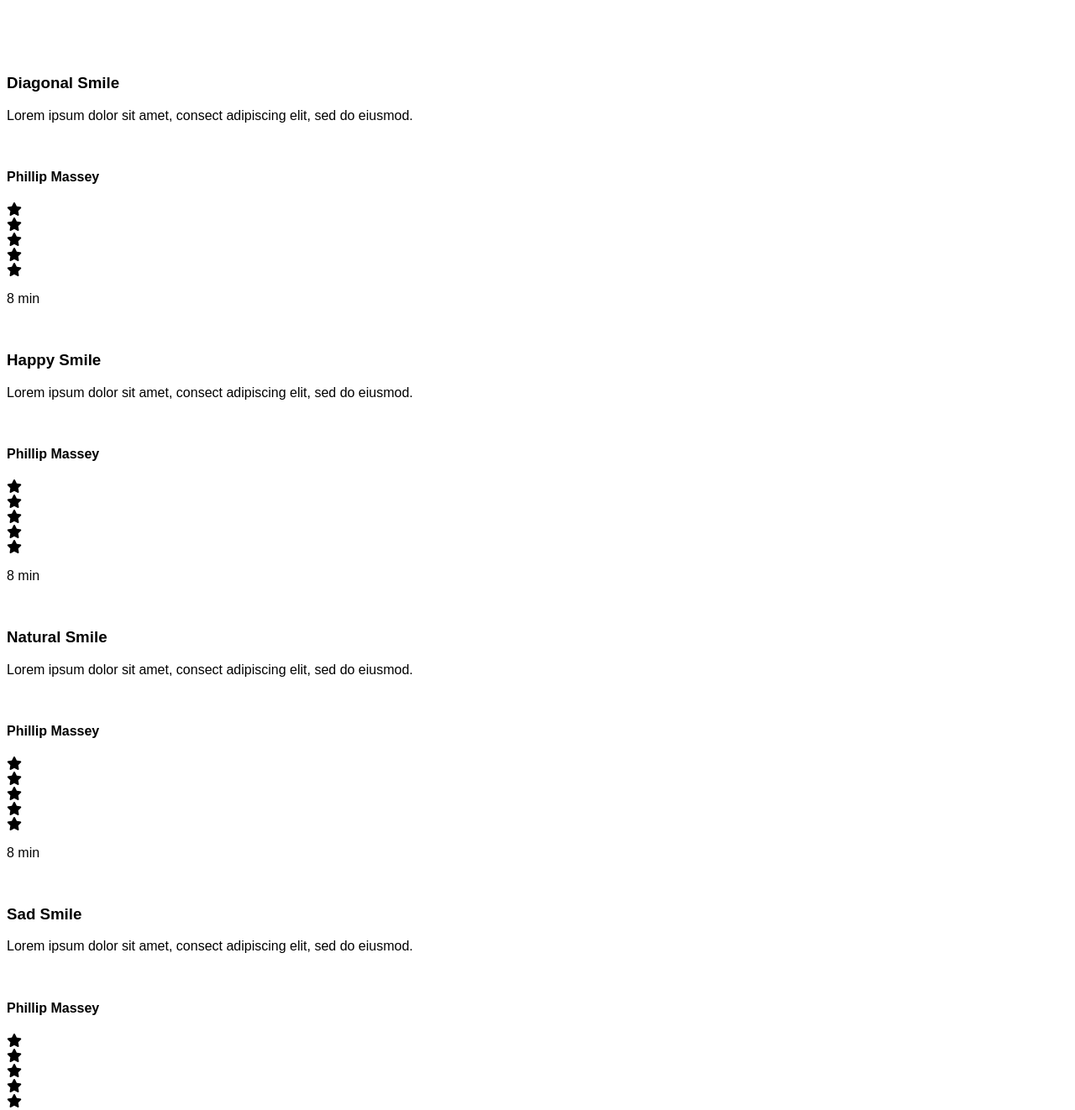
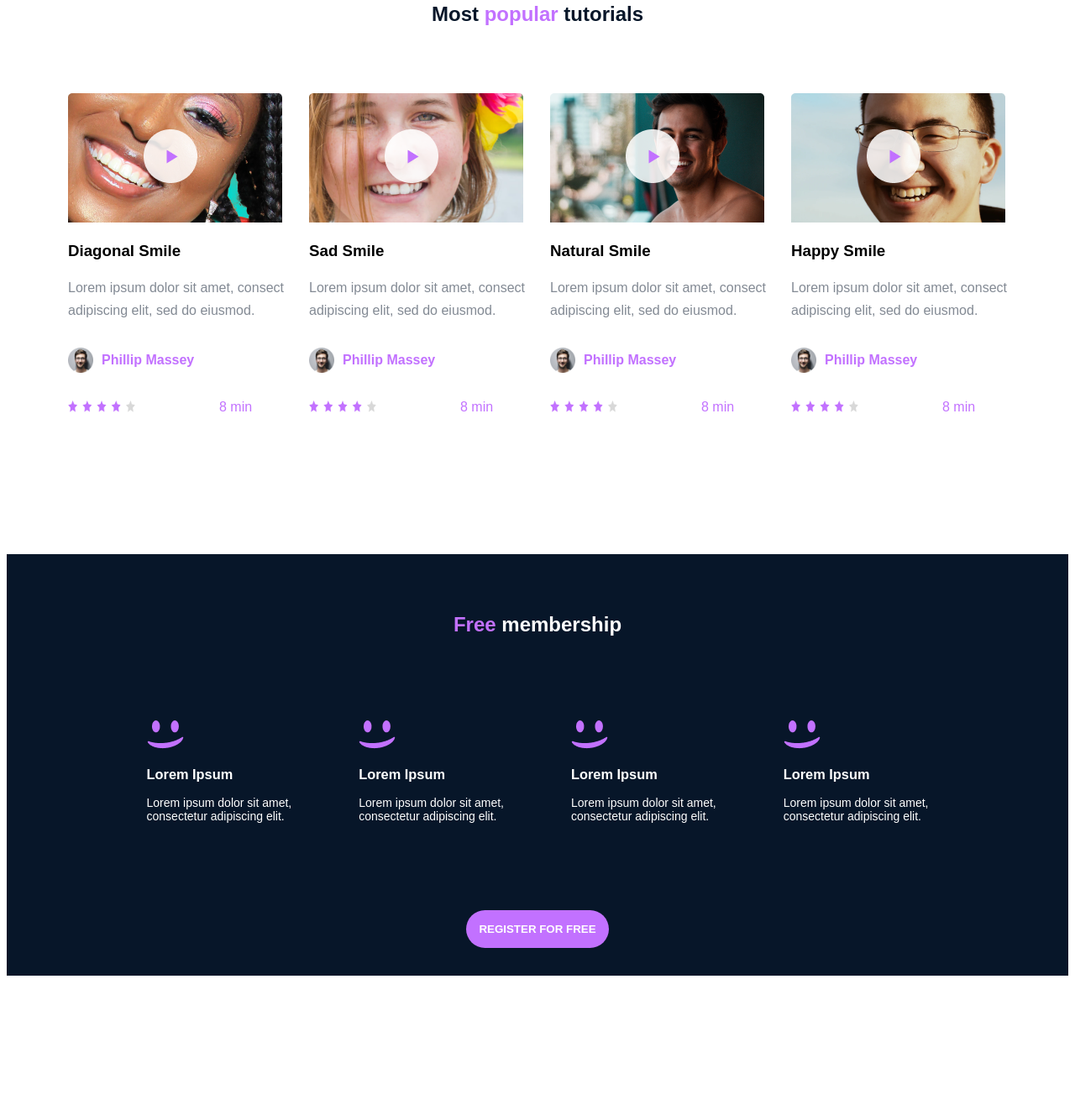
Before and after one commit to Meshackc0de/alx_html_css, a plain HTML site: page css_advanced/index.html in a window 1280 px wide. Shown: the part 1393-2715 px from the top of the page at 84% size. Drawn offline with Linux system fonts and the light colour scheme.

Commit message:
add tutorials and membership

```diff
--- a/css_advanced/index.html
+++ b/css_advanced/index.html
@@ -68,99 +68,104 @@
             </div>
         </section>
         <section class="tutorials">
-            <h2>Most popular tutorials</h2>
-            <div>
-                <img src="./images/Bitmap (1).png" alt="">
+            <h2 style="font-style: 32px; color: rgba(7,22,41,1);">Most <span>popular</span> tutorials</h2>
+            <div class="video-list">
+                <div class="video">
+                    <img src="/assets/images/9.png" alt="">
+                    <div class="play-btn-container">
+                        <img src="/assets/images/play.png" alt="play-button" style="height:64px; width: 64px;" class="play-btn"/>
+                    </div>
                     <h3>Diagonal Smile</h3>
-                <p>Lorem ipsum dolor sit amet, consect adipiscing elit, sed do eiusmod.</p>
-                <div>
-                    <img src="./images/1 (3).png" alt="">
+                    <p style="line-height: 1.7;">Lorem ipsum dolor sit amet, consect<br>adipiscing elit, sed do eiusmod.</p>
+                    <div class="profile">
+                        <img src="/assets/images/1.png" alt="" style="width: 30px; height: 30px;">
                         <h4>Phillip Massey</h4>
                     </div>
-                <div>
+                    <div class="stars">
+                        <img src="/assets/images/rating.png" alt="rating stars" style=" width: 80px; height: 15px;"/>
+                        <!-- <div><i class="fa-solid fa-star"></i></div>
                         <div><i class="fa-solid fa-star"></i></div>
                         <div><i class="fa-solid fa-star"></i></div>
                         <div><i class="fa-solid fa-star"></i></div>
-                    <div><i class="fa-solid fa-star"></i></div>
-                    <div><i class="fa-solid fa-star"></i></div>
-                </div>
+                        <div><i class="fa-solid fa-star"></i></div> -->
                         <p>8 min</p>
                     </div>
-            <div>
-                <img src="./images/Bitmap (4).png" alt="">
-                <h3>Happy Smile</h3>
-                <p>Lorem ipsum dolor sit amet, consect adipiscing elit, sed do eiusmod.</p>
-                <div>
-                    <img src="./images/1 (3).png" alt="">
+                </div>
+                <div class="video">
+                    <img src="/assets/images/7.png" alt="">
+                    <div class="play-btn-container">
+                        <img src="/assets/images/play.png" alt="play-button" style="height:64px; width: 64px;" class="play-btn"/>
+                    </div>
+                    <h3>Sad Smile</h3>
+                    <p style="line-height: 1.7;">Lorem ipsum dolor sit amet, consect<br>adipiscing elit, sed do eiusmod.</p>
+                    <div class="profile">
+                        <img src="/assets/images/1.png" alt="" style="width: 30px; height: 30px;">
                         <h4>Phillip Massey</h4>
                     </div>
-                <div>
-                    <div><i class="fa-solid fa-star"></i></div>
-                    <div><i class="fa-solid fa-star"></i></div>
-                    <div><i class="fa-solid fa-star"></i></div>
-                    <div><i class="fa-solid fa-star"></i></div>
-                    <div><i class="fa-solid fa-star"></i></div>
-                </div>
+                    <div class="stars">
+                        <img src="/assets/images/rating.png" alt="rating stars" style=" width: 80px; height: 15px;"/>
                         <p>8 min</p>
                     </div>
-            <div>
-                <img src="./images/Bitmap (3).png" alt="">
+                </div>
+                <div class="video">
+                    <img src="/assets/images/8.png" alt="">
+                    <div class="play-btn-container">
+                        <img src="/assets/images/play.png" alt="play-button" style="height:64px; width: 64px;" class="play-btn"/>
+                    </div>
                     <h3>Natural Smile</h3>
-                <p>Lorem ipsum dolor sit amet, consect adipiscing elit, sed do eiusmod.</p>
-                <div>
-                    <img src="./images/1 (3).png" alt="">
+                    <p style="line-height: 1.7;">Lorem ipsum dolor sit amet, consect <br> adipiscing elit, sed do eiusmod.</p>
+                    <div class="profile">
+                        <img src="/assets/images/1.png" alt="" style="width: 30px; height: 30px;">
                         <h4>Phillip Massey</h4>
                     </div>
-                <div>
-                    <div><i class="fa-solid fa-star"></i></div>
-                    <div><i class="fa-solid fa-star"></i></div>
-                    <div><i class="fa-solid fa-star"></i></div>
-                    <div><i class="fa-solid fa-star"></i></div>
-                    <div><i class="fa-solid fa-star"></i></div>
-                </div>
+                    <div class="stars">
+                       <img src="/assets/images/rating.png" alt="rating stars" style=" width: 80px; height: 15px;"/>
                        <p>8 min</p>
                     </div>
-            <div>
-                <img src="./images/Bitmap (2).png" alt="">
-                <h3>Sad Smile</h3>
-                <p>Lorem ipsum dolor sit amet, consect adipiscing elit, sed do eiusmod.</p>
-                <div>
-                    <img src="./images/1 (3).png" alt="">
+                </div>
+                <div class="video">
+                    <img src="/assets/images/6.png" alt="">
+                    <div class="play-btn-container">
+                        <img src="/assets/images/play.png" alt="play-button" style="height:64px; width: 64px;" class="play-btn"/>
+                    </div>
+                    <h3>Happy Smile</h3>
+                    <p style="line-height: 1.7;">Lorem ipsum dolor sit amet, consect<br>adipiscing elit, sed do eiusmod.</p>
+                    <div class="profile">
+                        <img src="/assets/images/1.png" alt="" style="width: 30px; height: 30px;">
                         <h4>Phillip Massey</h4>
                     </div>
-                <div>
-                    <div><i class="fa-solid fa-star"></i></div>
-                    <div><i class="fa-solid fa-star"></i></div>
-                    <div><i class="fa-solid fa-star"></i></div>
-                    <div><i class="fa-solid fa-star"></i></div>
-                    <div><i class="fa-solid fa-star"></i></div>
-                </div>
+                    <div class="stars">
+                        <img src="/assets/images/rating.png" alt="rating stars" style=" width: 80px; height: 15px;"/>
                         <p>8 min</p>
                     </div>
+                </div>
+            </div>
             </section>
-        <section>
-            <h2>Free membership</h2>
+        <section class="membership">
+            <h2 style="padding-top: 70px;"><span>Free</span> membership</h2>
+            <div class="membership-types">
                 <div>
-                <img src="./images/smile.svg" alt="">
+                    <img src="/assets/images/smile.png" alt="">
                     <h3>Lorem Ipsum</h3>
-                <p>Lorem ipsum dolor sit amet, consectetur adipiscing elit.</p>
+                    <p>Lorem ipsum dolor sit amet,<br> consectetur adipiscing elit.</p>
                 </div>
                 <div>
-                <img src="./images/smile.svg" alt="">
+                    <img src="/assets/images/smile.png" alt="">
                     <h3>Lorem Ipsum</h3>
-                <p>Lorem ipsum dolor sit amet, consectetur adipiscing elit.</p>
+                    <p>Lorem ipsum dolor sit amet,<br> consectetur adipiscing elit.</p>
                 </div>
                 <div>
-                <img src="./images/smile.svg" alt="">
+                    <img src="/assets/images/smile.png" alt="">
                     <h3>Lorem Ipsum</h3>
-                <p>Lorem ipsum dolor sit amet, consectetur adipiscing elit.</p>
+                    <p>Lorem ipsum dolor sit amet,<br> consectetur adipiscing elit.</p>
                 </div>
                 <div>
-                <img src="./images/smile.svg" alt="">
+                    <img src="/assets/images/smile.png" alt="">
                     <h3>Lorem Ipsum</h3>
-                <p>Lorem ipsum dolor sit amet, consectetur adipiscing elit.</p>
+                    <p>Lorem ipsum dolor sit amet,<br> consectetur adipiscing elit.</p>
                 </div>
-            <button class="">REGISTER FOR FREE</button>
+            </div>
+            <button class="membership-register-btn">REGISTER FOR FREE</button>
         </section>
         <section>
             <h2>F.A.Q</h2>
--- a/css_advanced/styles.css
+++ b/css_advanced/styles.css
@@ -140,3 +140,94 @@ h2 span {
   padding-left: 40px;
   padding-top: 10px;
 }
+
+/* tutorials */
+.tutorials {
+  background-color: #FFFFFF;
+}
+
+.tutorials h2 {
+  color: #071629;
+}
+
+
+.video-list {
+  display: flex;
+  justify-content: center;
+  align-items: center;
+  gap: 30px;
+  margin-top: 80px;
+}
+
+.video-list img {
+  width: 255px;
+  height: 154px;
+}
+
+/* video-one {
+  flex-direction: row;
+} */
+.video {
+  /* display: flex; */
+  /* position: absolute; */
+}
+.play-btn-container {
+  position: absolute;
+
+}
+.play-btn{
+  position: relative;
+  bottom: 115px;
+  left: 90px;
+}
+.video p {
+  color: rgba(7,22,41,0.5016);
+}
+.video h3 {
+  font-weight: 700;
+}
+.profile {
+  display: flex;
+  justify-content:  flex-start;
+  align-items: center;
+}
+.profile h4 {
+  margin-left: 10px;
+  color:#C271FF;
+}
+.stars {
+  display: flex;
+  justify-content: flex-start;
+  align-items: center;
+}
+.stars p {
+  margin-left: 100px;
+  color:#C271FF;
+}
+
+.membership {
+  background-color: #071629;
+  color: #FFFFFF;
+  width: auto;
+  height: 502px;
+}
+
+.membership-types {
+  display: flex;
+  justify-content: center;
+  align-items: center;
+  margin-top: 100px;
+  gap: 80px;
+  font-size: 14px;;
+}
+
+.membership-register-btn{
+  display: block;
+  margin: 90px auto;
+  padding: 15px;
+  border-radius: 25px;
+  border: none;
+  font-weight: 600;
+  color: #FFFFFF;
+  background-color: #C271FF;
+}
```
Lines whose indentation alone changed are shown as unchanged.
